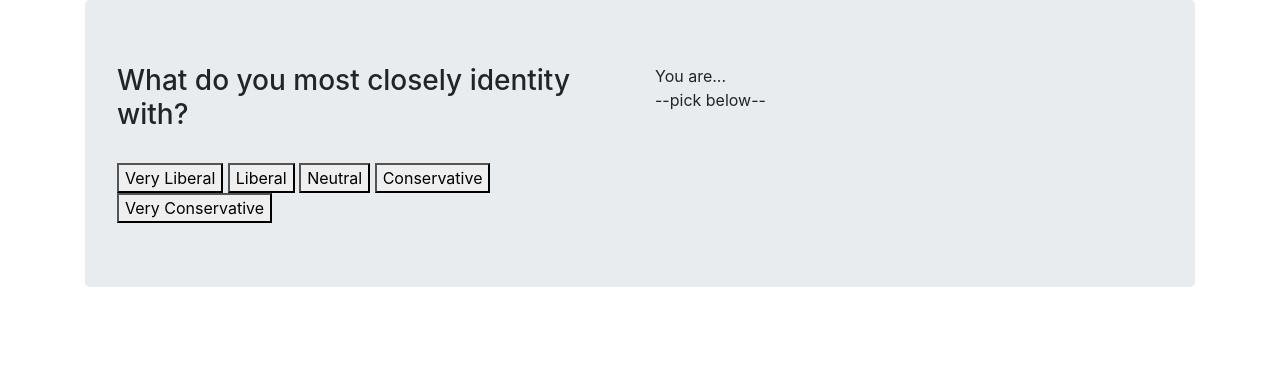
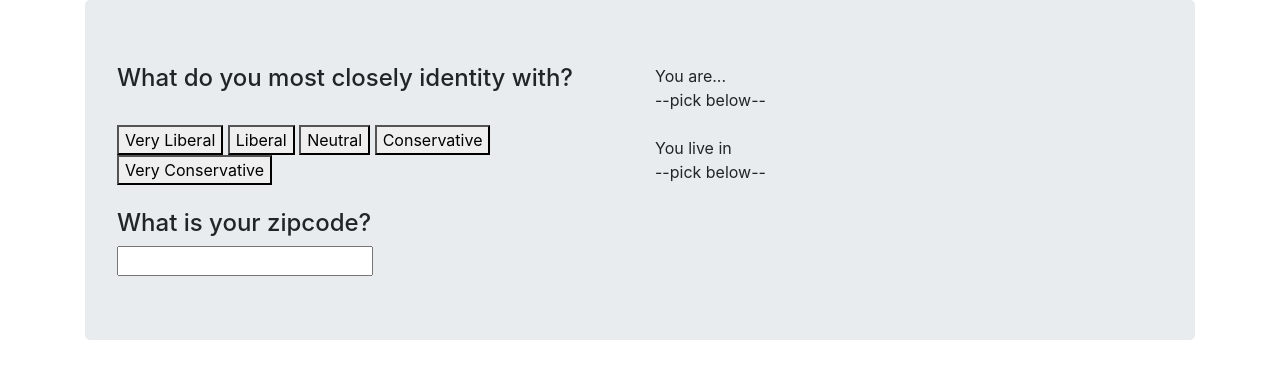
Before and after one commit to LukeKeltner/bias, a website: page public/index.html in a window 1280 px wide. Drawn offline with nearby package versions, Linux system fonts and the light colour scheme.

Commit message:
Setting up front end

```diff
--- a/public/assets/index.js
+++ b/public/assets/index.js
@@ -1,4 +1,5 @@
 var userId = ""
+var userZip = 0
 
 var pickId = function(id)
 {
@@ -15,3 +16,15 @@ var pickId = function(id)
 		btns[i].disabled = true
 	}
 }
+
+var getZip = function(zip)
+{
+	console.log(zip)
+	console.log(zip.toString().length)
+	if (zip.toString().length === 5)
+	{
+		userZip = zip
+		document.getElementById("zipcode").disabled = true
+		document.getElementById("zip-display").innerHTML = userZip
+	}
+}
--- a/public/index.html
+++ b/public/index.html
@@ -13,16 +13,19 @@
 			<div class = "jumbotron">
 				<div class = "row">
 					<div class = "col-md-6">
-						<h3>What do you most closely identity with?</h3><br>
+						<h4>What do you most closely identity with?</h4><br>
 						<button type = "button" class = "id-button" id = "vl" onclick="pickId(this.id)">Very Liberal</button>
 						<button type = "button" class = "id-button" id = "l" onclick="pickId(this.id)">Liberal</button>
 						<button type = "button" class = "id-button" id = "n" onclick="pickId(this.id)">Neutral</button>
 						<button type = "button" class = "id-button" id = "c" onclick="pickId(this.id)">Conservative</button>
-						<button type = "button" class = "id-button" id = "vc" onclick="pickId(this.id)">Very Conservative</button>
+						<button type = "button" class = "id-button" id = "vc" onclick="pickId(this.id)">Very Conservative</button><br><br>
+						<h4>What is your zipcode?</h4>
+						<input type="number" id='zipcode' oninput="getZip(this.value)">
 					</div>
 
 					<div class = "col-md-6">
-						You are...<div id = "id-display">--pick below--</div>
+						You are...<div id = "id-display">--pick below--</div><br>
+						You live in <div id = "zip-display">--pick below--</div>
 					</div>
 				</div>
 			</div>
```
